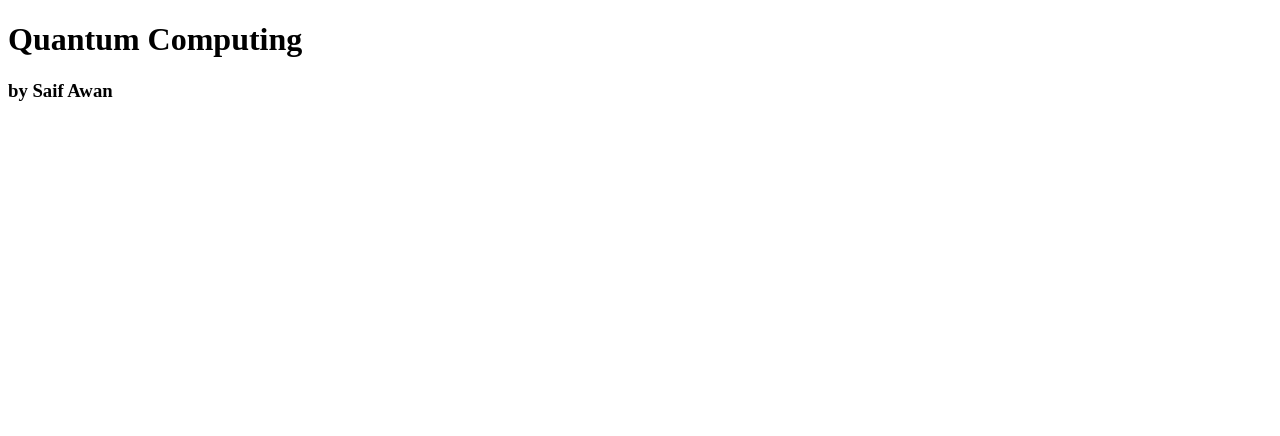
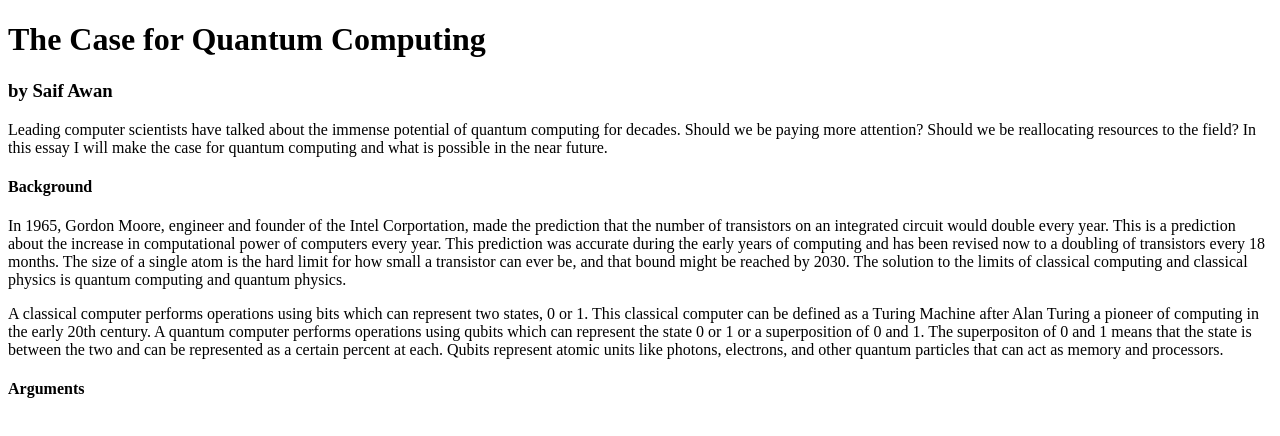
Before and after one commit to saifawan1/saifawan1.github.io, a plain HTML site: page index.html in a window 1280 px wide. Drawn offline with Linux system fonts and the light colour scheme.

Commit message:
add background paragraphs

```diff
--- a/index.html
+++ b/index.html
@@ -7,9 +7,21 @@
     <title>Quantum Computing</title>
 </head>
 <body>
-    <h1>Quantum Computing</h1>
+    <h1>The Case for Quantum Computing</h1>
     <h3>by Saif Awan</h3>
-    <p></p>
+    <p>Leading computer scientists have talked about the immense potential of quantum computing for decades.
+        Should we be paying more attention? Should we be reallocating resources to the field?
+        In this essay I will make the case for quantum computing and what is possible in the near future.
+     </p>
+    <h4>Background</h4>
+    <p>In 1965, Gordon Moore, engineer and founder of the Intel Corportation, made the prediction that the number of transistors on an integrated circuit would double every year. This is a prediction about the increase in computational power of computers every year. This prediction was accurate during the early years of computing and has been revised now to a doubling of transistors every 18 months.
+        The size of a single atom is the hard limit for how small a transistor can ever be, and that bound might be reached by 2030. The solution to the limits of classical computing and classical physics is quantum computing and quantum physics.
+    </p>
 
+    <p>
+        A classical computer performs operations using bits which can represent two states, 0 or 1. This classical computer can be defined as a Turing Machine after Alan Turing a pioneer of computing in the early 20th century. A quantum computer performs operations using qubits which can represent the state 0 or 1 or a superposition of 0 and 1. The superpositon of 0 and 1 means that the state is between the two and can be represented as a certain percent at each.
+        Qubits represent atomic units like photons, electrons, and other quantum particles that can act as memory and processors.
+    </p>
+    <h4> Arguments</h4>
 </body>
 </html>
```
